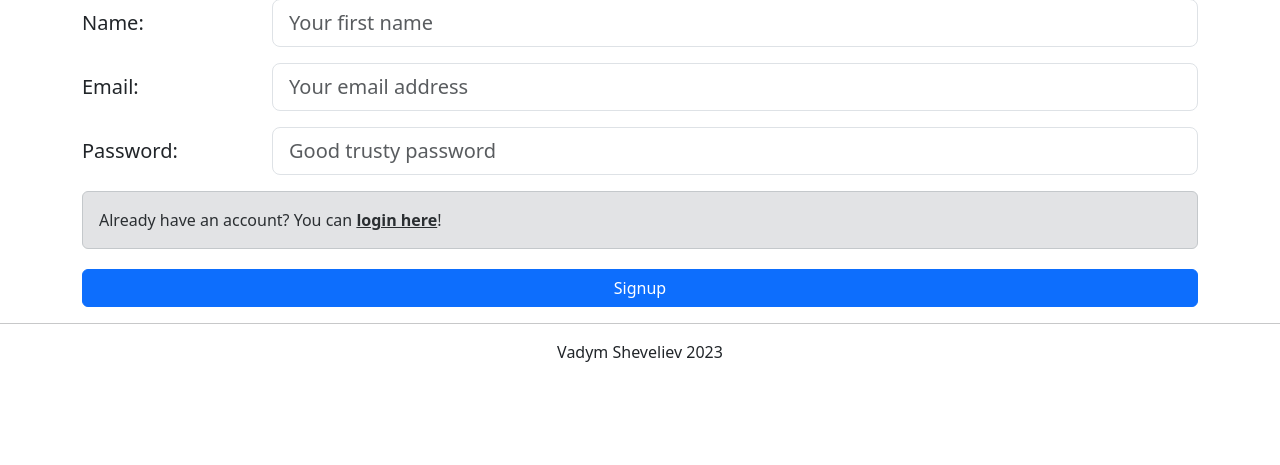
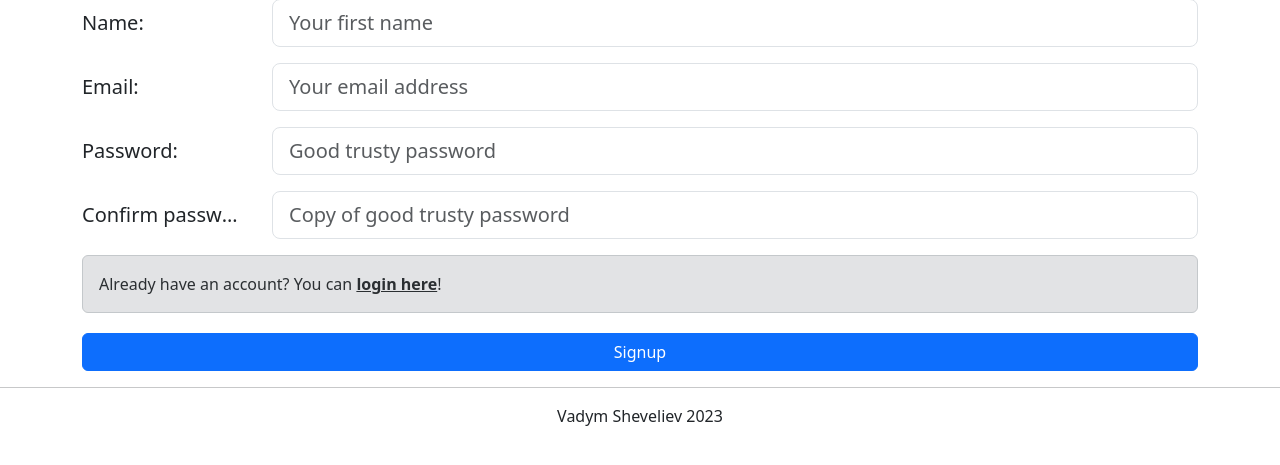
Before and after one commit to pixeleon/bpmnice, a Flask app: page /signup in a window 1280 px wide. Shown: the part 209-674 px from the top of the page. Run offline with Flask 3, Linux system fonts and the light colour scheme.

Commit message:
Enhance password validation

```diff
--- a/app/static/validation.js
+++ b/app/static/validation.js
@@ -16,9 +16,14 @@ function validateSignupForm() {
     const passwordValue = passwordInput.value.trim();
     const passwordInputFeedback = document.getElementById('signupPasswordInputFeedback');
 
+    const passwordConfirmationInput = document.getElementById('signupPasswordConfirmationInput');
+    const passwordConfirmationValue = passwordConfirmationInput.value.trim();
+    const passwordConfirmationFeedback = document.getElementById('signupPasswordConfirmationInputFeedback');
+
     nameInput.classList.remove(BOOTSTRAP_INVALID_CLASS_NAME);
     emailInput.classList.remove(BOOTSTRAP_INVALID_CLASS_NAME);
     passwordInput.classList.remove(BOOTSTRAP_INVALID_CLASS_NAME);
+    passwordConfirmationInput.classList.remove(BOOTSTRAP_INVALID_CLASS_NAME);
 
     if (nameValue === '') {
         nameInput.classList.add(BOOTSTRAP_INVALID_CLASS_NAME);
@@ -96,6 +101,12 @@ function validateSignupForm() {
         return false;
     }
 
+    if (!/[a-zA-Z]/.test(passwordValue)) {
+        passwordInput.classList.add(BOOTSTRAP_INVALID_CLASS_NAME);
+        passwordInputFeedback.textContent = 'Must contain at least one Latin character';
+        return false;
+    }
+
     if (!/\d/.test(passwordValue)) {
         passwordInput.classList.add(BOOTSTRAP_INVALID_CLASS_NAME);
         passwordInputFeedback.textContent = 'Must contain at least one digit';
@@ -105,6 +116,14 @@ function validateSignupForm() {
     if (!/[\W_]/.test(passwordValue)) {
         passwordInput.classList.add(BOOTSTRAP_INVALID_CLASS_NAME);
         passwordInputFeedback.textContent = 'Must contain at least one special character';
+        return false;
+    }
+
+    passwordInput.classList.remove(BOOTSTRAP_INVALID_CLASS_NAME);
+
+    if (passwordValue !== passwordConfirmationValue) {
+        passwordConfirmationInput.classList.add(BOOTSTRAP_INVALID_CLASS_NAME);
+        passwordConfirmationFeedback.textContent = 'Passwords do not match';
         return false;
     }
 
--- a/app/templates/home.html
+++ b/app/templates/home.html
@@ -60,7 +60,7 @@
         {% for result in results %}
         <tr>
             <td>{{ result['id'] }}</td>
-            <td style="max-width: 250px; overflow: hidden; text-overflow: ellipsis">{{result['filename']}}</td>
+            <td class="text-truncate" style="max-width: 250px">{{result['filename']}}</td>
             <td>{{ result['score'] }}</td>
             <td>{{ result['invalid_tasks'] }}</td>
             <td>{{ result['total_tasks'] }}</td>
--- a/app/templates/signup.html
+++ b/app/templates/signup.html
@@ -34,6 +34,18 @@
                 </div>
             </div>
         </div>
+        <div class="row mb-3">
+            <label class="col-sm-2 col-form-label col-form-label-lg text-truncate" for="signupPasswordConfirmationInput">
+                Confirm password:
+            </label>
+            <div class="col-sm-10">
+                <input type="password" class="form-control form-control-lg" id="signupPasswordConfirmationInput"
+                       placeholder="Copy of good trusty password" required>
+                <div class="invalid-feedback" style="font-size: medium" id="signupPasswordConfirmationInputFeedback">
+                    Please ensure your passwords are equal
+                </div>
+            </div>
+        </div>
         <div class="alert alert-secondary" role="alert" style="margin-top: 1rem">
             Already have an account? You can <a href="{{ url_for('login') }}" class="alert-link">login here</a>!
         </div>
```
